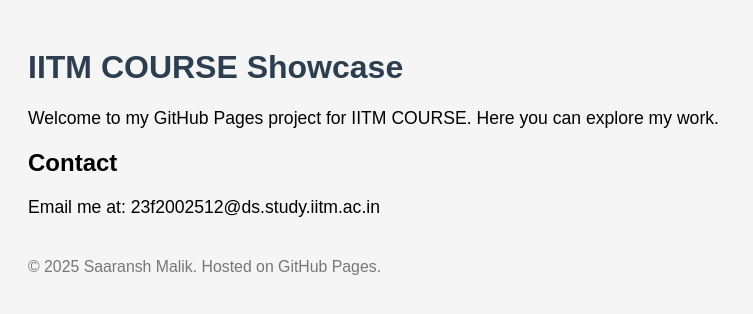
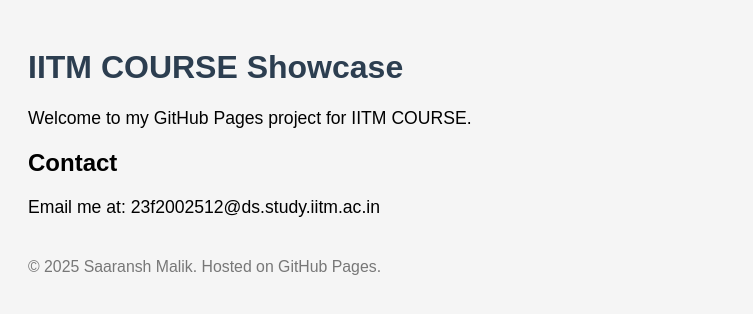
Before and after one commit to saaranshmalik/IITM-COURSE, a plain HTML site: page INDEX.HTML in a window 1280 px wide. Shown: the whole page, without its empty margins (0-753 px from the left). Drawn offline with Linux system fonts and the light colour scheme.

Commit message:
Update INDEX.HTML

```diff
--- a/INDEX.HTML
+++ b/INDEX.HTML
@@ -10,22 +10,14 @@
             padding: 20px;
             background: #f5f5f5;
         }
-        h1 {
-            color: #2c3e50;
-        }
-        p {
-            font-size: 1.1em;
-        }
-        footer {
-            margin-top: 40px;
-            font-size: 0.9em;
-            color: #777;
-        }
+        h1 { color: #2c3e50; }
+        p { font-size: 1.1em; }
+        footer { margin-top: 40px; font-size: 0.9em; color: #777; }
     </style>
 </head>
 <body>
     <h1>IITM COURSE Showcase</h1>
-    <p>Welcome to my GitHub Pages project for IITM COURSE. Here you can explore my work.</p>
+    <p>Welcome to my GitHub Pages project for IITM COURSE.</p>
 
     <h2>Contact</h2>
     <p>Email me at: <!--email_off-->23f2002512@ds.study.iitm.ac.in<!--/email_off--></p>
```
